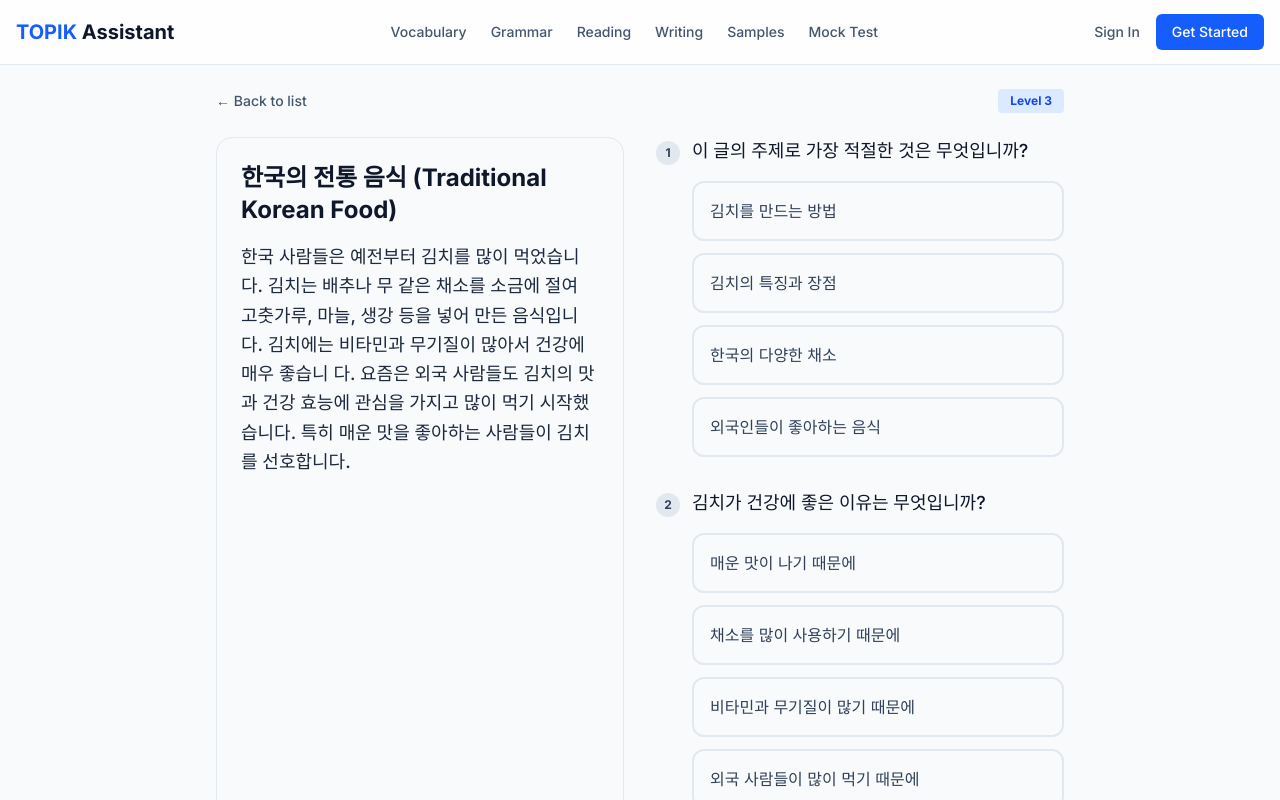
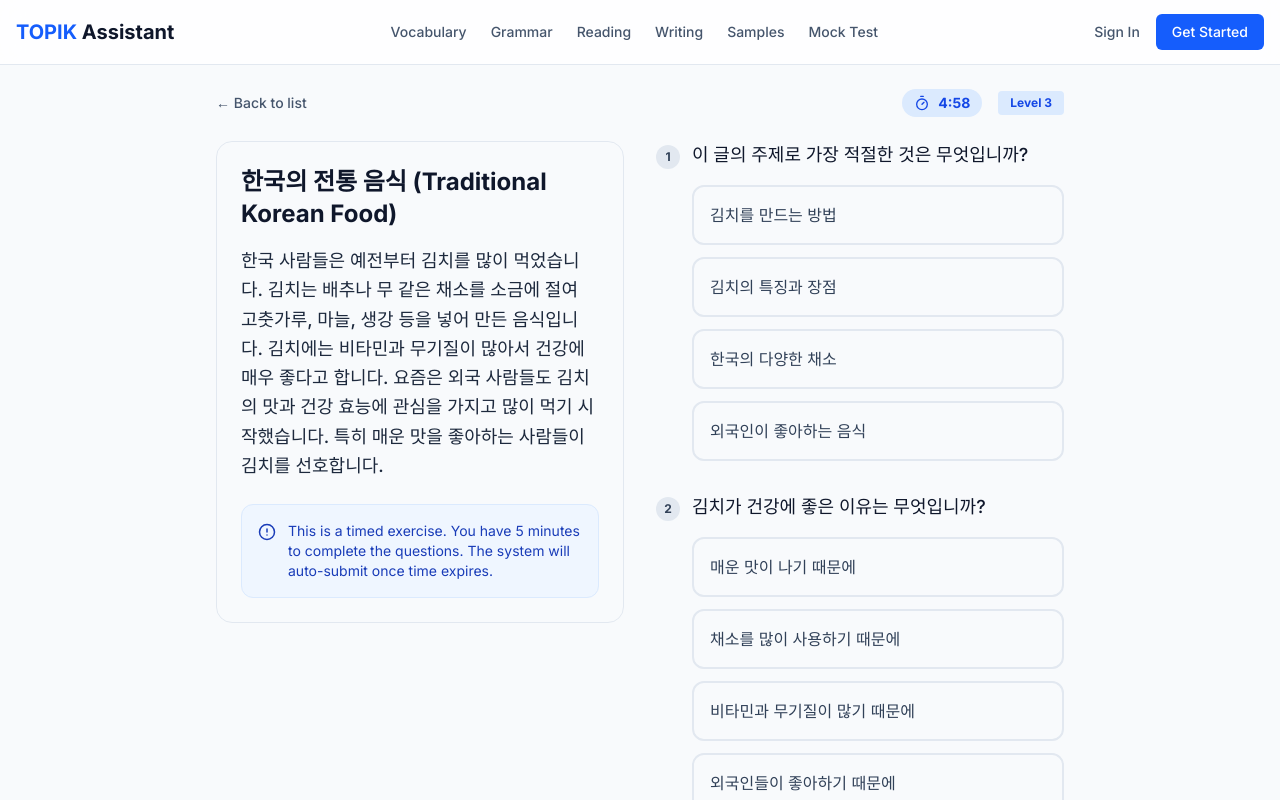
Before and after one commit to prof-lijar/tiny-company, a Next.js app in the folder product/: page /reading in a window 1280 px wide. Both pictures are taken after a click on the element 349 px from the left and 298 px from the top of the page. Shown: the top 800 px of the page. Built offline with nearby package versions, Linux system fonts and the light colour scheme.

Commit message:
[CTO] Implement Reading Speed Training with timers and updated data model for 2026 Reform alignment (#419)

```diff
--- a/product/src/app/reading/page.tsx
+++ b/product/src/app/reading/page.tsx
@@ -1,13 +1,37 @@
 'use client';
 
-import React, { useState } from 'react';
+import React, { useState, useEffect } from 'react';
 import { READING_PASSAGES } from '@/lib/data/reading';
+import { Timer, AlertCircle } from 'lucide-react';
 
 export default function ReadingPage() {
   const [currentPassageIndex, setCurrentPassageIndex] = useState<number | null>(null);
   const [answers, setAnswers] = useState<Record<string, number>>({});
   const [submitted, setSubmitted] = useState(false);
   const [score, setScore] = useState(0);
+  const [timeLeft, setTimeLeft] = useState(0);
+
+  useEffect(() => {
+    let timer: NodeJS.Timeout;
+    if (currentPassageIndex !== null && !submitted) {
+      const passage = READING_PASSAGES[currentPassageIndex];
+      setTimeLeft(passage.timeLimitMinutes * 60);
+
+      timer = setInterval(() => {
+        setTimeLeft((prev) => {
+          if (prev <= 1) {
+            clearInterval(timer);
+            handleSubmit();
+            return 0;
+          }
+          return prev - 1;
+        });
+      }, 1000);
+    }
+    return () => {
+      if (timer) clearInterval(timer);
+    };
+  }, [currentPassageIndex, submitted]);
 
   const handlePassageSelect = (index: number) => {
     setCurrentPassageIndex(index);
@@ -22,7 +46,8 @@ export default function ReadingPage() {
   };
 
   const handleSubmit = () => {
-    const passage = READING_PASSAGES[currentPassageIndex!];
+    if (currentPassageIndex === null) return;
+    const passage = READING_PASSAGES[currentPassageIndex];
     let correctCount = 0;
     passage.questions.forEach((q) => {
       if (answers[q.id] === q.correctAnswer) {
@@ -38,6 +63,12 @@ export default function ReadingPage() {
     setAnswers({});
     setSubmitted(false);
     setScore(0);
+  };
+
+  const formatTime = (seconds: number) => {
+    const mins = Math.floor(seconds / 60);
+    const secs = seconds % 60;
+    return `${mins}:${secs.toString().padStart(2, '0')}`;
   };
 
   if (currentPassageIndex === null) {
@@ -58,6 +89,9 @@ export default function ReadingPage() {
               <div className="flex items-center gap-2 mb-3">
                 <span className="px-2 py-1 bg-blue-100 text-blue-700 text-xs font-bold rounded">
                   Level {passage.level}
+                </span>
+                <span className="px-2 py-1 bg-slate-100 text-slate-600 text-xs font-medium rounded flex items-center gap-1">
+                  <Timer size={12} /> {passage.timeLimitMinutes}m
                 </span>
               </div>
               <h3 className="text-xl font-semibold mb-2 group-hover:text-blue-600 transition-colors">
@@ -87,20 +121,32 @@ export default function ReadingPage() {
         >
           &larr; Back to list
         </button>
-        <div className="px-3 py-1 bg-blue-100 text-blue-700 text-xs font-bold rounded">
-          Level {passage.level}
+        <div className="flex items-center gap-4">
+          <div className={`flex items-center gap-2 px-3 py-1 rounded-full text-sm font-bold ${
+            timeLeft < 60 ? 'bg-red-100 text-red-600 animate-pulse' : 'bg-blue-100 text-blue-700'
+          }`}>
+            <Timer size={16} />
+            {formatTime(timeLeft)}
+          </div>
+          <div className="px-3 py-1 bg-blue-100 text-blue-700 text-xs font-bold rounded">
+            Level {passage.level}
+          </div>
         </div>
       </div>
 
       <div className="grid grid-cols-1 lg:grid-cols-2 gap-8">
         {/* Passage Section */}
-        <div className="bg-slate-50 p-6 rounded-2xl border border-slate-200">
+        <div className="bg-slate-50 p-6 rounded-2xl border border-slate-200 sticky top-6 h-fit">
           <h2 className="text-2xl font-bold mb-4 text-slate-900">{passage.title}</h2>
           <div
             className="text-lg leading-relaxed text-slate-800 font-medium"
             lang="ko"
           >
             {passage.content}
+          </div>
+          <div className="mt-6 p-4 bg-blue-50 rounded-xl border border-blue-100 flex items-start gap-3 text-sm text-blue-800">
+            <AlertCircle size={18} className="shrink-0 mt-0.5" />
+            <p>This is a timed exercise. You have {passage.timeLimitMinutes} minutes to complete the questions. The system will auto-submit once time expires.</p>
           </div>
         </div>
 
@@ -149,7 +195,7 @@ export default function ReadingPage() {
               </div>
               {submitted && (
                 <div className="ml-9 p-4 bg-amber-50 border border-amber-100 rounded-xl text-sm text-amber-800">
-                  <strong>Explanation:</strong> {q.explanation}
+                  <strong className="block mb-1">Explanation:</strong> {q.explanation}
                 </div>
               )}
             </div>
@@ -159,12 +205,12 @@ export default function ReadingPage() {
             <button
               onClick={handleSubmit}
               disabled={Object.keys(answers).length < passage.questions.length}
-              className="w-full py-4 bg-blue-600 text-white rounded-xl font-bold hover:bg-blue-700 disabled:bg-slate-300 disabled:cursor-not-allowed transition-colors"
+              className="w-full py-4 bg-blue-600 text-white rounded-xl font-bold hover:bg-blue-700 disabled:bg-slate-300 disabled:cursor-not-allowed transition-colors shadow-lg shadow-blue-200"
             >
               Submit Answers
             </button>
           ) : (
-            <div className="p-6 bg-white border-2 border-blue-500 rounded-2xl text-center space-y-4">
+            <div className="p-6 bg-white border-2 border-blue-500 rounded-2xl text-center space-y-4 shadow-xl">
               <div className="text-sm text-slate-600 uppercase font-bold tracking-wider">Your Result</div>
               <div className="text-5xl font-black text-blue-600">
                 {score} / {passage.questions.length}
--- a/product/src/lib/data/reading.ts
+++ b/product/src/lib/data/reading.ts
@@ -5,7 +5,8 @@ export const READING_PASSAGES: ReadingPassage[] = [
     id: 'reading-1',
     level: 3,
     title: '한국의 전통 음식 (Traditional Korean Food)',
-    content: `한국 사람들은 예전부터 김치를 많이 먹었습니다. 김치는 배추나 무 같은 채소를 소금에 절여 고춧가루, 마늘, 생강 등을 넣어 만든 음식입니다. 김치에는 비타민과 무기질이 많아서 건강에 매우 좋습니 다. 요즘은 외국 사람들도 김치의 맛과 건강 효능에 관심을 가지고 많이 먹기 시작했습니다. 특히 매운 맛을 좋아하는 사람들이 김치를 선호합니다.`,
+    content: `한국 사람들은 예전부터 김치를 많이 먹었습니다. 김치는 배추나 무 같은 채소를 소금에 절여 고춧가루, 마늘, 생강 등을 넣어 만든 음식입니다. 김치에는 비타민과 무기질이 많아서 건강에 매우 좋다고 합니다. 요즘은 외국 사람들도 김치의 맛과 건강 효능에 관심을 가지고 많이 먹기 시작했습니다. 특히 매운 맛을 좋아하는 사람들이 김치를 선호합니다.`,
+    timeLimitMinutes: 5,
     questions: [
       {
         id: 'q1-1',
@@ -14,7 +15,7 @@ export const READING_PASSAGES: ReadingPassage[] = [
           '김치를 만드는 방법',
           '김치의 특징과 장점',
           '한국의 다양한 채소',
-          '외국인들이 좋아하는 음식'
+          '외국인이 좋아하는 음식'
         ],
         correctAnswer: 1,
         explanation: 'The text describes what Kimchi is and its health benefits, and notes that foreigners are now interested in it.',
@@ -27,10 +28,10 @@ export const READING_PASSAGES: ReadingPassage[] = [
           '매운 맛이 나기 때문에',
           '채소를 많이 사용하기 때문에',
           '비타민과 무기질이 많기 때문에',
-          '외국 사람들이 많이 먹기 때문에'
+          '외국인들이 좋아하기 때문에'
         ],
         correctAnswer: 2,
-        explanation: 'The text explicitly states "김치에는 비타민과 무기질이 많아서 건강에 매우 좋습니 다" (Kimchi is very good for health because it has many vitamins and minerals).',
+        explanation: 'The text explicitly states "김치에는 비타민과 무기질이 많아서 건강에 매우 좋다고 합니다" (Kimchi is very good for health because it has many vitamins and minerals).',
         tags: ['Detail', 'Health'],
       }
     ]
@@ -39,15 +40,16 @@ export const READING_PASSAGES: ReadingPassage[] = [
     id: 'reading-2',
     level: 4,
     title: '현대 사회의 소통 문제 (Communication Problems in Modern Society)',
-    content: `현대 사회에서는 스마트폰의 보급으로 인해 언제 어디서나 어디서나 쉽게 소통할 수 있게 되었습니다. 하지만 역설적으로 사람들은 과거보다 더 외로움을 느낀다고 합니다. 온라인상의 관계는 깊지 않고 가볍게 처리되기 때문입니다. 진정한 소통은 단순히 정보를 주고받는 것이 아니라 서로의 감정을 공유하고 공감하는 과정입니다. 따라서 우리는 디지털 기기기기에 너무 의존하지 말고 직접 얼굴을 마주 보는 시간을 늘려야 합니다.`,
+    content: `현대 사회에서는 스마트폰의 보급으로 인해 언제 어디서나 쉽게 소통할 수 있게 되었습니다. 하지만 역설적으로 사람들은 과거보다 더 외로움을 느낀다고 합니다. 온라인상의 관계는 깊지 않고 가볍게 처리되기 때문입니다. 진정한 소통은 단순히 정보를 주고받는 것이 아니라 서로의 감정을 공유하고 공감하는 과정입니다. 따라서 우리는 디지털 기기에 너무 의존하지 말고 직접 얼굴을 마주 보는 시간을 늘려야 합니다.`,
+    timeLimitMinutes: 8,
     questions: [
       {
         id: 'q2-1',
         question: '필자가 생각하는 진정한 소통이란 무엇입니까?',
         options: [
-          '쉽게 정보를 주고받는 것',
-          '스마트폰을 통해 관계를 맺는 것',
-          '감정을 공유하고 공감하는 것',
+          '정확하게 정보를 주고받는 것',
+          '스마트폰을 통해 빠르게 연락하는 것',
+          '서로의 감정을 공유하고 공감하는 것',
           '디지털 기기를 효율적으로 사용하는 것'
         ],
         correctAnswer: 2,
@@ -74,6 +76,7 @@ export const READING_PASSAGES: ReadingPassage[] = [
     level: 5,
     title: '인공지능과 예술의 경계 (The Boundary Between AI and Art)',
     content: `최근 인공지능이 생성한 그림이나 음악이 예술 작품으로 인정받으며 큰 논란이 되고 있습니다. 인공지능은 방대한 데이터를 학습하여 인간이 만든 기존의 스타일을 완벽하게 재현할 수 있습니다. 그러나 예술의 본질이 인간의 고유한 경험과 감정, 그리고 이를 표현하고자 하는 의지에 있다면 인공지능의 결과물은 단지 정교한 계산의 산물일 뿐입니다. 예술은 단순히 결과물의 완성도가 아니라 그 과정에 담긴 인간적 고뇌와 철학이 중요하기 때문입니다.`,
+    timeLimitMinutes: 12,
     questions: [
       {
         id: 'q3-1',
--- a/product/src/lib/types.ts
+++ b/product/src/lib/types.ts
@@ -6,7 +6,7 @@ export interface ReadingQuestion {
   options: string[];
   correctAnswer: number; // Index (0-3)
   explanation: string;
-  tags: string[]; // Added for weakness analysis (e.g., ['Grammar: -기 때문에', 'Vocab: Environment'])
+  tags: string[]; // Added for weakness analysis (e.g., ['Grammar: -\uac00 \ub2c8\ub2c8', 'Vocab: Environment'])
 }
 
 export interface ReadingPassage {
@@ -14,6 +14,7 @@ export interface ReadingPassage {
   level: TopikLevel;
   title: string;
   content: string;
+  timeLimitMinutes: number; // Added for 2026 Reading Speed Training
   questions: ReadingQuestion[];
 }
 
```
